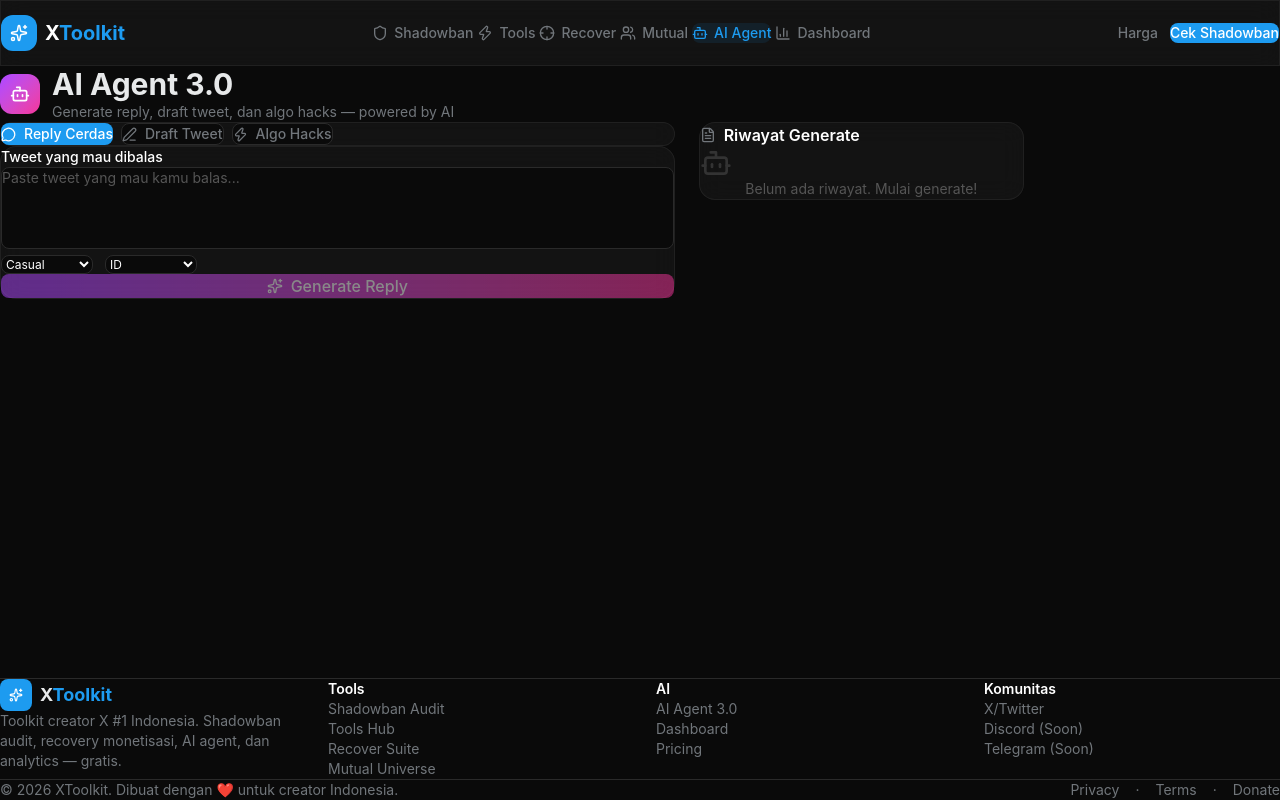
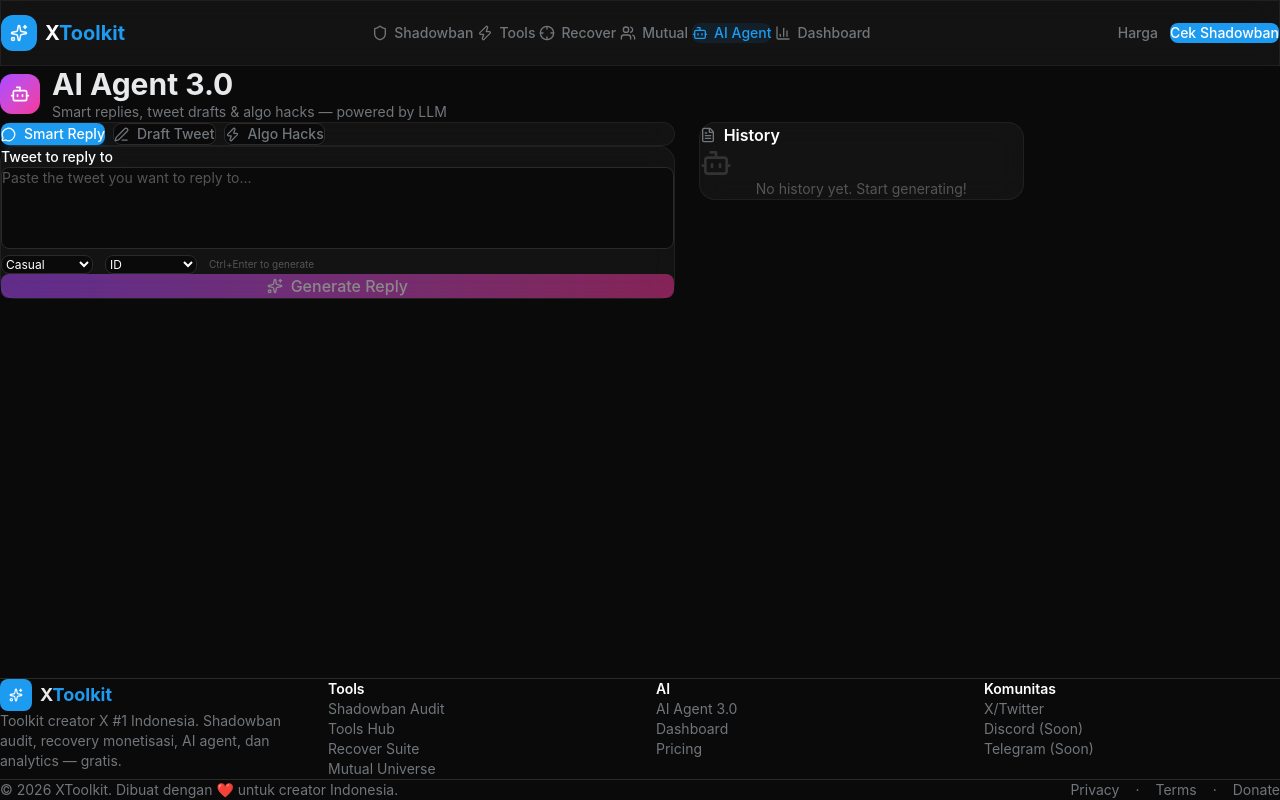
Before and after one commit to bangke1212/x-toolkit, a React (Vite) app: page /agent in a window 1280 px wide. Built offline with nearby package versions, Linux system fonts and the light colour scheme.

Commit message:
feat: integrate real LLM API (api.hcnsec.cn) for AI Agent 3.0

```diff
--- a/src/pages/AiAgent.jsx
+++ b/src/pages/AiAgent.jsx
@@ -1,15 +1,47 @@
-import { useState } from 'react'
-import { motion } from 'framer-motion'
-import { Bot, Send, Sparkles, Copy, RefreshCw, Zap, PenLine, MessageCircle, FileText } from 'lucide-react'
+import { useState, useRef, useEffect } from 'react'
+import { motion, AnimatePresence } from 'framer-motion'
+import {
+  Bot, Send, Sparkles, Copy, RefreshCw, Zap,
+  PenLine, MessageCircle, FileText, Check, Trash2,
+  User, ArrowRight
+} from 'lucide-react'
+
+const API_URL = 'https://api.hcnsec.cn/v1/chat/completions'
+const MODEL = 'auto'
 
 const modes = [
-  { id: 'reply', label: 'Reply Cerdas', icon: MessageCircle, desc: 'Generate balasan tweet yang engaging & natural' },
-  { id: 'draft', label: 'Draft Tweet', icon: PenLine, desc: 'Bikin tweet baru yang algo-friendly' },
-  { id: 'hooks', label: 'Algo Hacks', icon: Zap, desc: '4 versi hook & struktur tweet untuk engagement maksimal' },
+  { id: 'reply', label: 'Smart Reply', icon: MessageCircle, desc: 'Generate engaging & natural tweet replies' },
+  { id: 'draft', label: 'Draft Tweet', icon: PenLine, desc: 'Create algo-friendly tweets from scratch' },
+  { id: 'hooks', label: 'Algo Hacks', icon: Zap, desc: '4 hook variations for maximum engagement' },
 ]
 
 const toneOptions = ['Casual', 'Professional', 'Witty', 'Inspirational', 'Sarcastic', 'Educational']
 const langOptions = ['ID', 'EN', 'Mixed ID/EN']
+
+const getSystemPrompt = (mode, tone, lang) => {
+  const langInstruction = lang === 'ID'
+    ? 'Balas dalam Bahasa Indonesia yang natural dan gaul (bukan formal), seperti cara anak Twitter Indonesia ngomong.'
+    : lang === 'EN'
+    ? 'Reply in natural, conversational English. Sound like a real person on X/Twitter.'
+    : 'Reply in a mix of Indonesian and English, casual and natural like Indonesian Twitter users.'
+
+  const toneInstruction = {
+    Casual: 'Keep it casual and friendly.',
+    Professional: 'Be professional but not stiff.',
+    Witty: 'Make it witty, clever, and maybe a bit sarcastic.',
+    Inspirational: 'Make it motivational and uplifting.',
+    Sarcastic: 'Be playfully sarcastic and edgy.',
+    Educational: 'Be informative and educational, like a thread style.',
+  }[tone]
+
+  const modeInstruction = {
+    reply: `You are an AI that writes smart, engaging replies to tweets. Given a tweet, craft a natural reply that adds value — agree, disagree respectfully, add insight, or ask a follow-up question. ${toneInstruction} ${langInstruction} Reply with ONLY the reply text, no quotes, no explanations. Keep it concise (1-3 sentences).`,
+    draft: `You are an AI that drafts viral-worthy tweets. Given a topic, write a compelling tweet. ${toneInstruction} ${langInstruction} Use hooks, line breaks, and engaging structure. Make it algo-friendly: strong hook, valuable content, clear CTA. Reply with ONLY the tweet text, no quotes around it.`,
+    hooks: `You are an AI that generates 4 engaging tweet hooks/structures for a given topic. ${toneInstruction} ${langInstruction} Output exactly 4 versions separated by "---". Each version should have a label (V1, V2, V3, V4) with a style tag (Curiosity / Contrarian / Emotional / Educational / Story / Question), then the hook text. Make each one compelling and scroll-stopping.`,
+  }[mode]
+
+  return modeInstruction
+}
 
 export default function AiAgent() {
   const [mode, setMode] = useState('reply')
@@ -18,28 +50,296 @@
   const [input, setInput] = useState('')
   const [output, setOutput] = useState('')
   const [loading, setLoading] = useState(false)
+  const [copied, setCopied] = useState(false)
   const [history, setHistory] = useState([])
+  const [error, setError] = useState('')
+  const resultRef = useRef(null)
 
-  const handleGenerate = async () => { if (!input.trim()) return; setLoading(true); await new Promise(r => setTimeout(r, 1500 + Math.random() * 2000));
-    const replies = { reply: ['Setuju banget! Ini mirip kayak yang gue alamin. Konsistensi itu kuncinya.','Nah ini insight underrated. Banyak yang fokus vanity metrics, lupa retention. Good stuff!','Pernah di posisi sama dan cara ini works. Thanks for sharing!'],
-      draft: ['Unpopular opinion: Kebanyakan creator overthinking soal algoritma. Padahal yang paling berpengaruh: konsistensi posting, kualitas konten, engagement genuine. Sisanya cuma noise.'],
-      hooks: ['V1 (Curiosity): Gue nemu 1 trick bikin reach naik 300%. V2 (Contrarian): Stop ngejar viral. Slow growth > fast growth. V3 (Emotional): Gue hampir quit X sampai gue sadar 1 hal. V4 (Educational): 3 langkah naikin visibility tanpa tools mahal.'] }
-    setOutput(replies[mode]?.[0] || replies.reply[0])
-    setHistory(prev => [{ input, output: replies[mode]?.[0] || replies.reply[0], mode, timestamp: new Date().toLocaleTimeString('id-ID') }, ...prev].slice(0, 20))
-    setLoading(false) }
+  const handleGenerate = async () => {
+    if (!input.trim()) return
+    setLoading(true)
+    setError('')
+    setOutput('')
+
+    try {
+      const response = await fetch(API_URL, {
+        method: 'POST',
+        headers: { 'Content-Type': 'application/json' },
+        body: JSON.stringify({
+          model: MODEL,
+          messages: [
+            { role: 'system', content: getSystemPrompt(mode, tone, lang) },
+            { role: 'user', content: input.trim() }
+          ],
+          temperature: 0.8,
+          max_tokens: mode === 'hooks' ? 800 : 400,
+        }),
+      })
+
+      if (!response.ok) {
+        const errText = await response.text()
+        throw new Error(`API error (${response.status}): ${errText.slice(0, 200)}`)
+      }
+
+      const data = await response.json()
+      const generated = data.choices?.[0]?.message?.content?.trim() || '(empty response)'
+
+      setOutput(generated)
+      setHistory(prev => [{
+        id: Date.now(),
+        input: input.trim(),
+        output: generated,
+        mode,
+        tone,
+        lang,
+        timestamp: new Date().toLocaleTimeString('id-ID', { hour: '2-digit', minute: '2-digit' }),
+      }, ...prev].slice(0, 30))
+
+      setTimeout(() => resultRef.current?.scrollIntoView({ behavior: 'smooth' }), 100)
+    } catch (err) {
+      setError(err.message || 'Failed to generate. Please try again.')
+    } finally {
+      setLoading(false)
+    }
+  }
+
+  const handleCopy = (text) => {
+    navigator.clipboard.writeText(text)
+    setCopied(true)
+    setTimeout(() => setCopied(false), 2000)
+  }
+
+  const handleKeyDown = (e) => {
+    if (e.key === 'Enter' && (e.ctrlKey || e.metaKey)) {
+      handleGenerate()
+    }
+  }
+
+  const clearHistory = () => setHistory([])
 
   return (
     <div className="max-w-5xl mx-auto px-4 sm:px-6 lg:px-8 py-10 md:py-16">
-      <div className="mb-10"><div className="flex items-center gap-3 mb-3"><div className="w-10 h-10 bg-gradient-to-br from-purple-500 to-pink-500 rounded-xl flex items-center justify-center"><Bot size={20} className="text-white" /></div><div><h1 className="text-2xl md:text-3xl font-bold">AI Agent 3.0</h1><p className="text-sm text-[#71767b]">Generate reply, draft tweet, dan algo hacks — powered by AI</p></div></div></div>
+      {/* Header */}
+      <div className="mb-10">
+        <div className="flex items-center gap-3 mb-3">
+          <div className="w-10 h-10 bg-gradient-to-br from-purple-500 to-pink-500 rounded-xl flex items-center justify-center">
+            <Bot size={20} className="text-white" />
+          </div>
+          <div>
+            <h1 className="text-2xl md:text-3xl font-bold">AI Agent 3.0</h1>
+            <p className="text-sm text-[#71767b]">
+              Smart replies, tweet drafts & algo hacks — powered by LLM
+            </p>
+          </div>
+        </div>
+      </div>
+
       <div className="grid grid-cols-1 lg:grid-cols-3 gap-6">
+        {/* Main Area */}
         <div className="lg:col-span-2 space-y-4">
-          <div className="glass rounded-2xl p-4"><div className="flex flex-wrap gap-2">{modes.map(({ id, label, icon: Icon }) => (<button key={id} onClick={() => { setMode(id); setOutput('') }} className={`px-4 py-2.5 rounded-lg text-sm font-medium transition-all flex items-center gap-2 ${mode === id ? 'bg-[#1d9bf0] text-white' : 'bg-[#0a0a0a] text-[#71767b] hover:text-white border border-[#2a2a2a]'}`}><Icon size={15} />{label}</button>))}</div></div>
-          <div className="glass rounded-2xl p-5"><label className="text-sm font-medium text-white mb-2 block">{mode === 'reply' ? 'Tweet yang mau dibalas' : mode === 'draft' ? 'Topik / ide tweet' : 'Topik untuk algo hacks'}</label><textarea value={input} onChange={(e) => setInput(e.target.value)} placeholder={mode === 'reply' ? 'Paste tweet yang mau kamu balas...' : mode === 'draft' ? 'Tulis topik atau ide tweet kamu...' : 'Topik apa yang mau dibikinin hooks?'} rows={4} className="w-full bg-[#0a0a0a] border border-[#2a2a2a] rounded-lg p-4 text-sm text-white placeholder-[#555] focus:outline-none focus:border-[#1d9bf0] transition-colors resize-none" />
-            <div className="flex flex-wrap gap-3 mt-3"><select value={tone} onChange={(e) => setTone(e.target.value)} className="bg-[#0a0a0a] border border-[#2a2a2a] rounded-lg px-3 py-2 text-xs text-white">{toneOptions.map(t => <option key={t}>{t}</option>)}</select><select value={lang} onChange={(e) => setLang(e.target.value)} className="bg-[#0a0a0a] border border-[#2a2a2a] rounded-lg px-3 py-2 text-xs text-white">{langOptions.map(l => <option key={l}>{l}</option>)}</select></div>
-            <button onClick={handleGenerate} disabled={loading || !input.trim()} className="mt-4 w-full bg-gradient-to-r from-purple-500 to-pink-500 hover:from-purple-600 hover:to-pink-600 disabled:opacity-50 text-white px-5 py-3 rounded-lg font-medium flex items-center justify-center gap-2 transition-all">{loading ? <RefreshCw size={16} className="animate-spin" /> : <Sparkles size={16} />}Generate {mode === 'reply' ? 'Reply' : mode === 'draft' ? 'Tweet' : 'Hooks'}</button></div>
-          {output && (<div className="glass rounded-2xl p-5"><div className="flex items-center justify-between mb-3"><span className="text-xs font-medium text-[#1d9bf0] flex items-center gap-1"><Sparkles size={12} /> Generated with AI · {tone} · {lang}</span><div className="flex items-center gap-1"><button onClick={() => navigator.clipboard.writeText(output)} className="p-2 rounded-lg hover:bg-white/5 text-[#71767b] hover:text-white"><Copy size={14} /></button><button onClick={handleGenerate} className="p-2 rounded-lg hover:bg-white/5 text-[#71767b] hover:text-white"><RefreshCw size={14} /></button></div></div><div className="bg-[#0a0a0a] rounded-lg p-4 text-sm text-white whitespace-pre-wrap leading-relaxed">{output}</div></div>)}
+          {/* Mode Selector */}
+          <div className="glass rounded-2xl p-4">
+            <div className="flex flex-wrap gap-2">
+              {modes.map(({ id, label, icon: Icon }) => (
+                <button
+                  key={id}
+                  onClick={() => { setMode(id); setOutput(''); setError('') }}
+                  className={`px-4 py-2.5 rounded-lg text-sm font-medium transition-all flex items-center gap-2 ${
+                    mode === id
+                      ? 'bg-[#1d9bf0] text-white shadow-lg shadow-[#1d9bf0]/20'
+                      : 'bg-[#0a0a0a] text-[#71767b] hover:text-white border border-[#2a2a2a]'
+                  }`}
+                >
+                  <Icon size={15} />
+                  {label}
+                </button>
+              ))}
+            </div>
+          </div>
+
+          {/* Input Area */}
+          <div className="glass rounded-2xl p-5">
+            <label className="text-sm font-medium text-white mb-2 block">
+              {mode === 'reply'
+                ? 'Tweet to reply to'
+                : mode === 'draft'
+                ? 'Topic / tweet idea'
+                : 'Topic for algo hooks'}
+            </label>
+            <textarea
+              value={input}
+              onChange={(e) => setInput(e.target.value)}
+              onKeyDown={handleKeyDown}
+              placeholder={
+                mode === 'reply'
+                  ? 'Paste the tweet you want to reply to...'
+                  : mode === 'draft'
+                  ? 'What do you want to tweet about?'
+                  : 'What topic do you want hooks for?'
+              }
+              rows={4}
+              className="w-full bg-[#0a0a0a] border border-[#2a2a2a] rounded-lg p-4 text-sm text-white placeholder-[#555] focus:outline-none focus:border-[#1d9bf0] transition-colors resize-none"
+            />
+
+            <div className="flex flex-wrap items-center gap-3 mt-3">
+              <select
+                value={tone}
+                onChange={(e) => setTone(e.target.value)}
+                className="bg-[#0a0a0a] border border-[#2a2a2a] rounded-lg px-3 py-2 text-xs text-white cursor-pointer hover:border-[#3a3a3a] transition-colors"
+              >
+                {toneOptions.map(t => <option key={t} value={t}>{t}</option>)}
+              </select>
+              <select
+                value={lang}
+                onChange={(e) => setLang(e.target.value)}
+                className="bg-[#0a0a0a] border border-[#2a2a2a] rounded-lg px-3 py-2 text-xs text-white cursor-pointer hover:border-[#3a3a3a] transition-colors"
+              >
+                {langOptions.map(l => <option key={l} value={l}>{l}</option>)}
+              </select>
+              <span className="text-[10px] text-[#555] ml-auto hidden sm:inline">
+                Ctrl+Enter to generate
+              </span>
+            </div>
+
+            <button
+              onClick={handleGenerate}
+              disabled={loading || !input.trim()}
+              className="mt-4 w-full bg-gradient-to-r from-purple-500 to-pink-500 hover:from-purple-600 hover:to-pink-600 disabled:opacity-50 disabled:cursor-not-allowed text-white px-5 py-3 rounded-lg font-medium flex items-center justify-center gap-2 transition-all"
+            >
+              {loading ? (
+                <>
+                  <RefreshCw size={16} className="animate-spin" />
+                  Generating...
+                </>
+              ) : (
+                <>
+                  <Sparkles size={16} />
+                  Generate {mode === 'reply' ? 'Reply' : mode === 'draft' ? 'Tweet' : 'Hooks'}
+                </>
+              )}
+            </button>
+          </div>
+
+          {/* Error */}
+          <AnimatePresence>
+            {error && (
+              <motion.div
+                initial={{ opacity: 0, y: -10 }}
+                animate={{ opacity: 1, y: 0 }}
+                exit={{ opacity: 0 }}
+                className="glass rounded-xl p-4 border border-[#f4212e]/30 bg-[#f4212e]/5"
+              >
+                <p className="text-sm text-[#f4212e]">{error}</p>
+                <button
+                  onClick={handleGenerate}
+                  className="text-xs text-[#f4212e] underline mt-1 hover:no-underline"
+                >
+                  Try again
+                </button>
+              </motion.div>
+            )}
+          </AnimatePresence>
+
+          {/* Output */}
+          <AnimatePresence>
+            {output && (
+              <motion.div
+                ref={resultRef}
+                initial={{ opacity: 0, y: 20 }}
+                animate={{ opacity: 1, y: 0 }}
+                className="glass rounded-2xl p-5"
+              >
+                <div className="flex items-center justify-between mb-3">
+                  <span className="text-xs font-medium text-[#1d9bf0] flex items-center gap-1">
+                    <Sparkles size={12} />
+                    AI Generated · {tone} · {lang}
+                  </span>
+                  <div className="flex items-center gap-1">
+                    <button
+                      onClick={() => handleCopy(output)}
+                      className="p-2 rounded-lg hover:bg-white/5 text-[#71767b] hover:text-white transition-colors"
+                      title="Copy to clipboard"
+                    >
+                      {copied ? <Check size={14} className="text-[#00ba7c]" /> : <Copy size={14} />}
+                    </button>
+                    <button
+                      onClick={handleGenerate}
+                      className="p-2 rounded-lg hover:bg-white/5 text-[#71767b] hover:text-white transition-colors"
+                      title="Regenerate"
+                    >
+                      <RefreshCw size={14} />
+                    </button>
+                  </div>
+                </div>
+                <div className="bg-[#0a0a0a] rounded-lg p-4 text-sm text-white whitespace-pre-wrap leading-relaxed">
+                  {output}
+                </div>
+              </motion.div>
+            )}
+          </AnimatePresence>
         </div>
-        <div className="lg:col-span-1"><div className="glass rounded-2xl p-5 sticky top-24"><h3 className="font-semibold text-white mb-4 flex items-center gap-2"><FileText size={16} className="text-[#71767b]" />Riwayat Generate</h3>{history.length === 0 ? (<div className="text-center py-8"><Bot size={32} className="mx-auto mb-2 text-[#333]" /><p className="text-sm text-[#555]">Belum ada riwayat. Mulai generate!</p></div>) : (<div className="space-y-3 max-h-[500px] overflow-y-auto">{history.map((item, i) => (<div key={i} className="bg-[#0a0a0a] rounded-lg p-3 text-xs"><div className="flex items-center justify-between mb-1"><span className="text-[#1d9bf0] font-medium capitalize">{item.mode}</span><span className="text-[#555]">{item.timestamp}</span></div><p className="text-[#a0a0a0] truncate">{item.input}</p><button onClick={() => { setInput(item.input); setMode(item.mode); setOutput(item.output) }} className="text-[#1d9bf0] hover:underline mt-1 text-[10px]">Lihat & pakai lagi</button></div>))}</div>)}</div></div>
+
+        {/* History Sidebar */}
+        <div className="lg:col-span-1">
+          <div className="glass rounded-2xl p-5 sticky top-24">
+            <div className="flex items-center justify-between mb-4">
+              <h3 className="font-semibold text-white flex items-center gap-2">
+                <FileText size={16} className="text-[#71767b]" />
+                History
+              </h3>
+              {history.length > 0 && (
+                <button
+                  onClick={clearHistory}
+                  className="p-1.5 rounded-lg hover:bg-white/5 text-[#555] hover:text-[#f4212e] transition-colors"
+                  title="Clear history"
+                >
+                  <Trash2 size={14} />
+                </button>
+              )}
+            </div>
+
+            {history.length === 0 ? (
+              <div className="text-center py-8">
+                <Bot size={32} className="mx-auto mb-2 text-[#333]" />
+                <p className="text-sm text-[#555]">No history yet. Start generating!</p>
+              </div>
+            ) : (
+              <div className="space-y-2 max-h-[500px] overflow-y-auto pr-1">
+                {history.map((item) => (
+                  <motion.div
+                    key={item.id}
+                    initial={{ opacity: 0, x: 10 }}
+                    animate={{ opacity: 1, x: 0 }}
+                    className="bg-[#0a0a0a] rounded-lg p-3 text-xs group cursor-pointer hover:bg-[#111] transition-colors"
+                    onClick={() => {
+                      setInput(item.input)
+                      setMode(item.mode)
+                      setOutput(item.output)
+                      resultRef.current?.scrollIntoView({ behavior: 'smooth' })
+                    }}
+                  >
+                    <div className="flex items-center justify-between mb-1">
+                      <span className="text-[#1d9bf0] font-medium capitalize flex items-center gap-1">
+                        {modes.find(m => m.id === item.mode)?.label || item.mode}
+                      </span>
+                      <span className="text-[#555]">{item.timestamp}</span>
+                    </div>
+                    <p className="text-[#a0a0a0] truncate">
+                      <User size={10} className="inline mr-1 text-[#555]" />
+                      {item.input}
+                    </p>
+                    <div className="flex items-center gap-2 mt-1.5">
+                      <span className="text-[10px] text-[#1d9bf0] group-hover:underline">
+                        <ArrowRight size={10} className="inline mr-0.5" />
+                        View & Reuse
+                      </span>
+                    </div>
+                  </motion.div>
+                ))}
+              </div>
+            )}
+          </div>
+        </div>
       </div>
     </div>
   )
```
